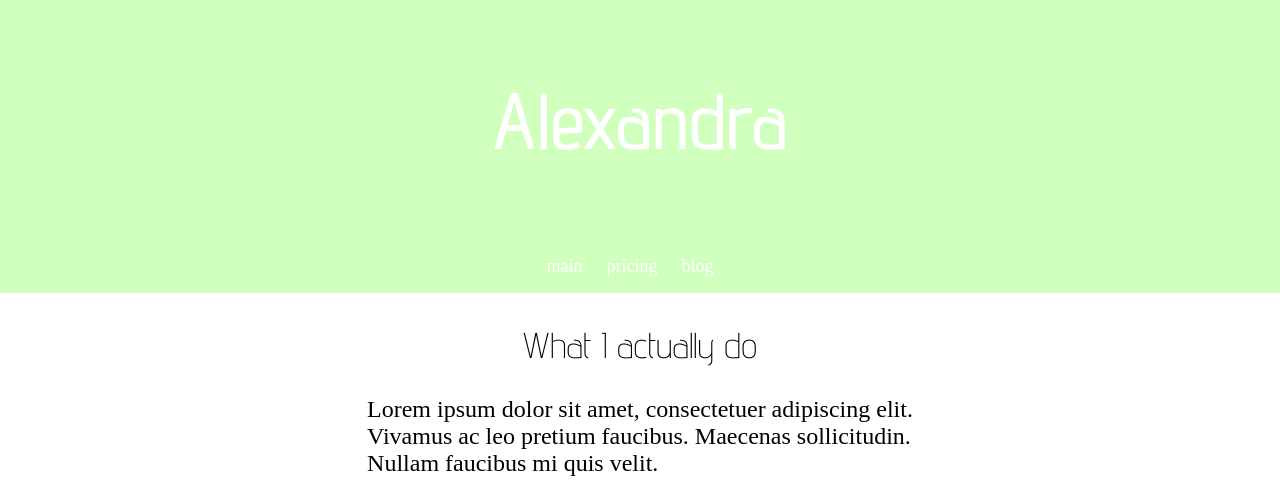
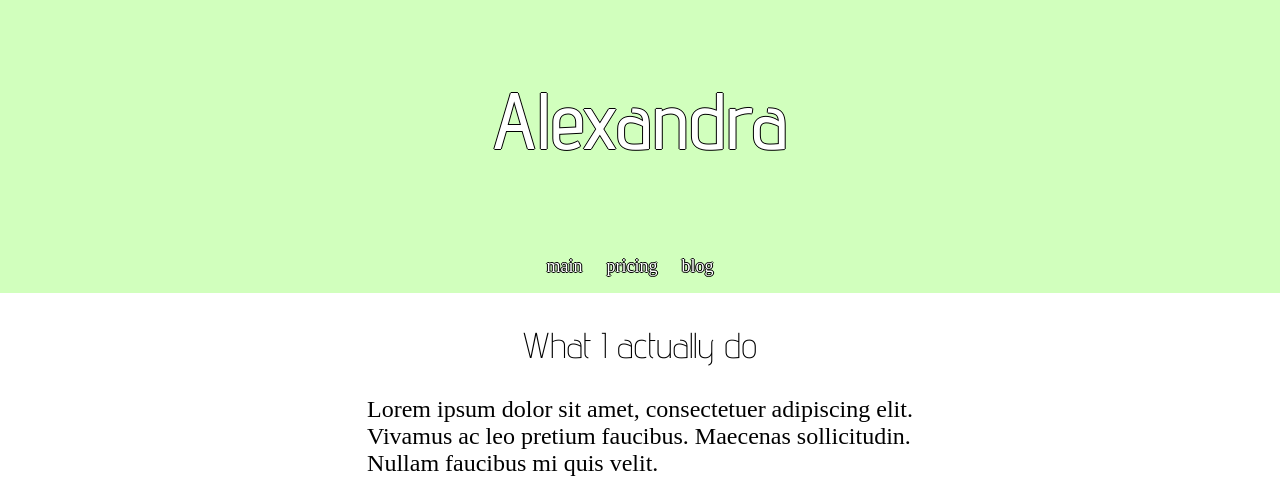
Before and after one commit to JanCech9/alex, a plain HTML site: page index.html in a window 1280 px wide. Shown: the top 480 px of the page. Drawn offline with Linux system fonts and the light colour scheme; a web font is replaced by a local one.

Commit message:
feat: header text shadow

```diff
--- a/style.css
+++ b/style.css
@@ -10,6 +10,7 @@ html{
 }
 header{
     color: var(--font);
+    text-shadow: 1px 0 0 #000, 0 -1px 0 #000, 0 1px 0 #000, -1px 0 0 #000;
     background-color: var(--background);
     margin: 0;
     display: flex;
@@ -27,6 +28,7 @@ body{
 footer{
     color: var(--font);
     background-color: var(--background);
+    text-shadow: 1px 0 0 #000, 0 -1px 0 #000, 0 1px 0 #000, -1px 0 0 #000;
     text-align: center;
     padding-top: 3%;
     padding-bottom: 3%;
@@ -65,8 +67,9 @@ hr{
 }
 
 nav{
-    color: white;
-    background-color: #D1FFBD ;
+    color: var(--font);
+    text-shadow: 1px 0 0 #000, 0 -1px 0 #000, 0 1px 0 #000, -1px 0 0 #000;
+    background-color: var(--background);
     display: flex;
     text-decoration: none;
     justify-content: center;
```
